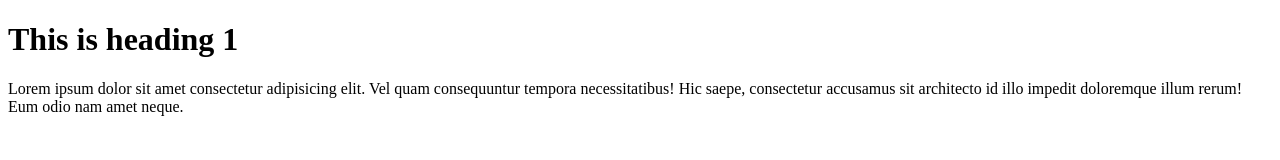
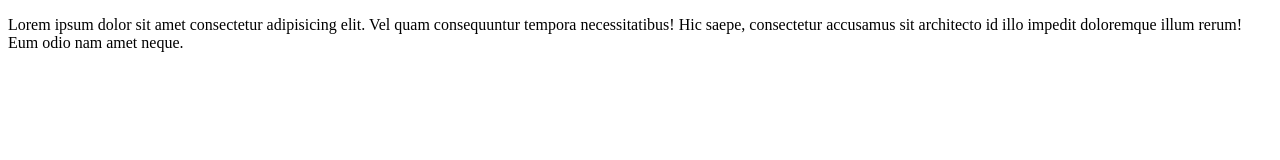
Before and after one commit to TubaFarooqi/firstproject, a plain HTML site: page index.html in a window 1280 px wide. Drawn offline with Linux system fonts and the light colour scheme.

Commit message:
deleted something

```diff
--- a/index.html
+++ b/index.html
@@ -6,9 +6,6 @@
     <title>Using Git</title>
 </head>
 <body>
-    <h1>
-        This is heading 1
-    </h1>
     <p>Lorem ipsum dolor sit amet consectetur adipisicing elit. Vel quam consequuntur tempora necessitatibus! Hic saepe, consectetur accusamus sit architecto id illo impedit doloremque illum rerum! Eum odio nam amet neque.</p>
 </body>
 </html>
```
